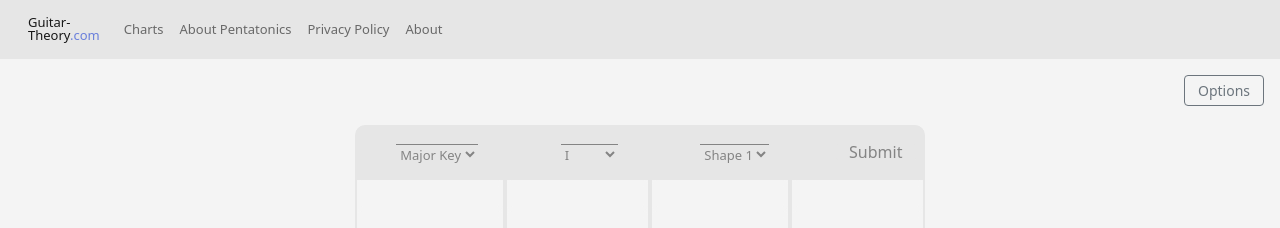
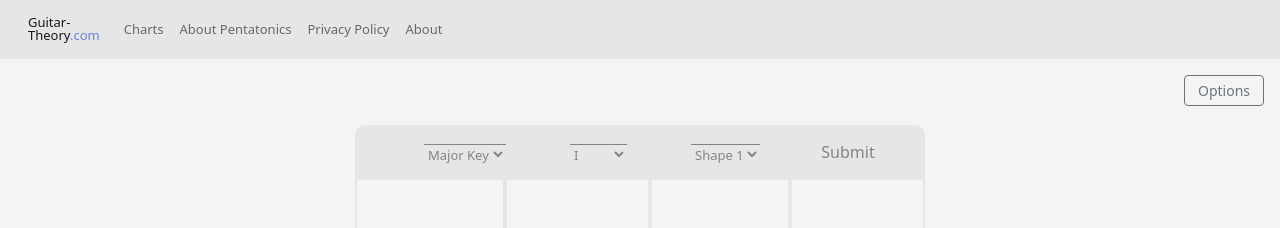
Before and after one commit to nvduran/guitar-theory-site, a React (Create React App) app: page / in a window 1280 px wide. Shown: the top 228 px of the page. Built offline with nearby package versions, Linux system fonts and the light colour scheme.

Commit message:
attempted fix

```diff
--- a/src/styles/FretboardView.css
+++ b/src/styles/FretboardView.css
@@ -36,7 +36,7 @@ body {
 .selection-div-4f {
   display: flex;
   flex-direction: row;
-  justify-content: space-around;
+  justify-content: center;
   background-color: #e6e6e6;
   width: 570px;
   padding-top: 1.2em;
@@ -139,6 +139,7 @@ body {
 }
 
 .key-choice-dropdown-div select {
+  width: auto;
   font-size: small;
   background-color: #e6e6e6;
   color: #848484;
--- a/src/styles/FretboardView.scss
+++ b/src/styles/FretboardView.scss
@@ -43,7 +43,7 @@ body {
 .selection-div-4f {
   display: flex;
     flex-direction: row;
-    justify-content: space-around;
+    justify-content: center;
     background-color: $light-grey;
     width: 570px;
     padding-top: 1.2em;
@@ -150,6 +150,7 @@ body {
 }
 
 .key-choice-dropdown-div select {
+  width: auto;
   font-size: small;
   background-color: $light-grey;
   color: $text-color;
```
Also changed, not shown: 1 other file (tests, documents, lock files or other folders).
